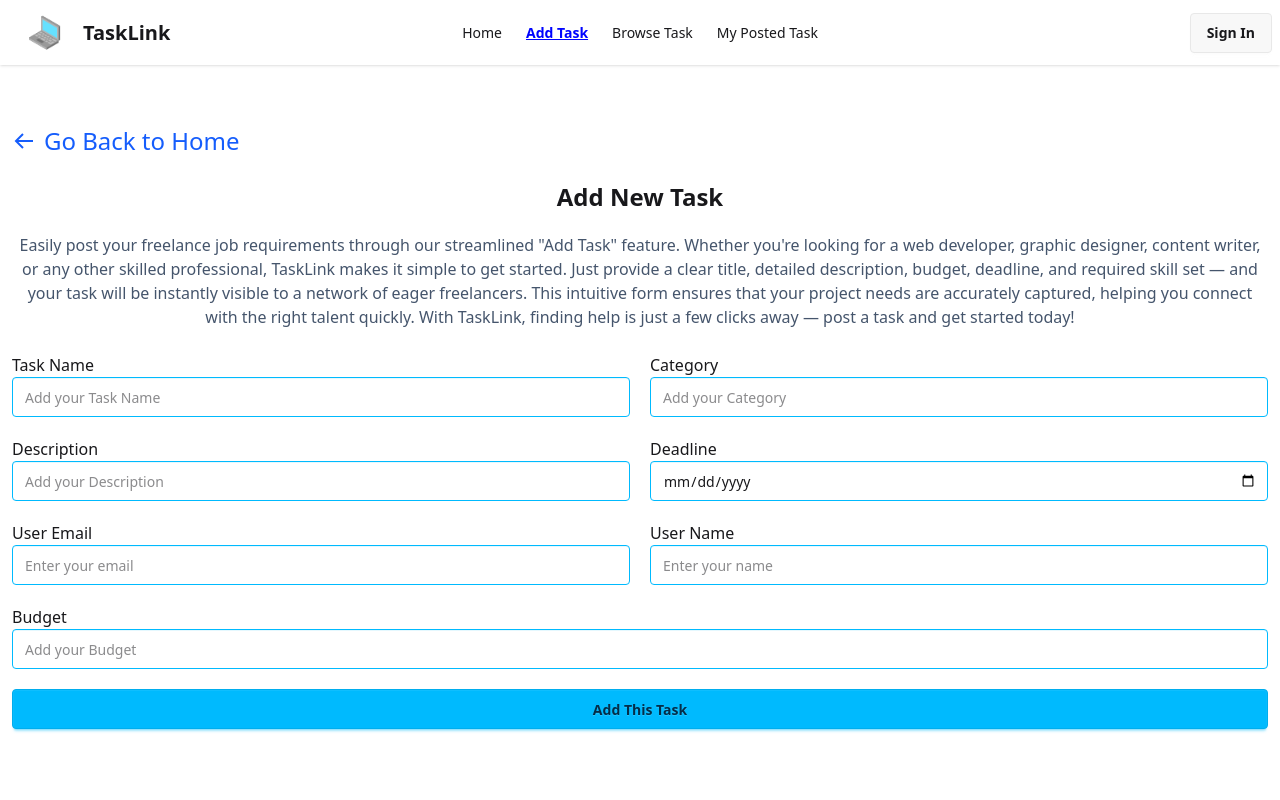
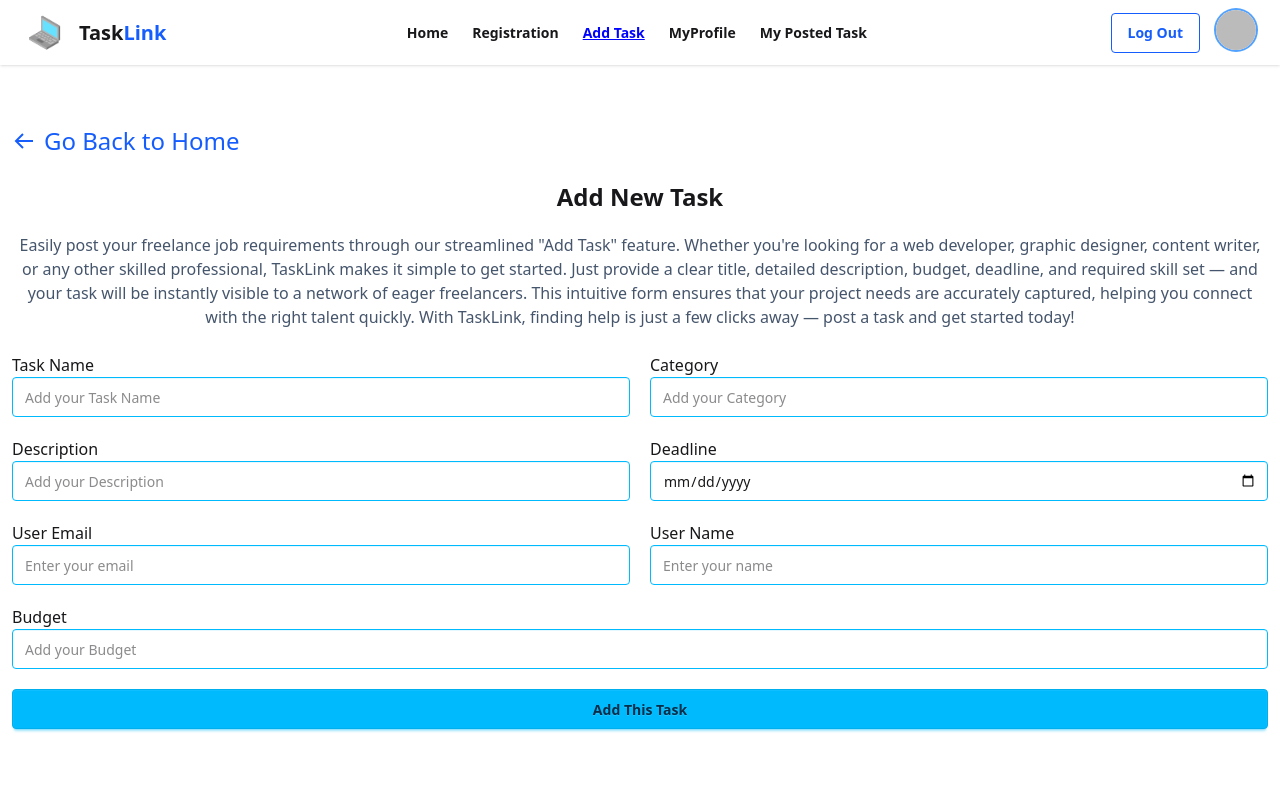
Before and after one commit to SaudaTusSahadia/TaskLink, a React (Vite) app: page /addTask in a window 1280 px wide. Shown: the top 800 px of the page. Built offline with nearby package versions, Linux system fonts and the light colour scheme; no server answers; sample sign-in values are in the browser's storage.

Commit message:
auth done

```diff
--- a/src/components/Header.jsx
+++ b/src/components/Header.jsx
@@ -1,10 +1,43 @@
-import React from 'react';
-import { NavLink } from 'react-router';
+import React, { use } from 'react';
+import { Link, NavLink } from 'react-router';
 import logo from "../assets/icons8-laptop-50.png"
 import "./Header.css";
+import { AuthContext } from '../Provider/AuthProvider';
+import { FaUserCircle } from 'react-icons/fa';
 
 
 const Header = () => {
+
+    const { user, logOut } = use(AuthContext);
+    const handleLogout = () => {
+        // console.log("user log out");
+        logOut()
+            .then(() => {
+                alert("user logged out successfully");
+            })
+            .catch((error) => {
+                console.log(error);
+            });
+    };
+
+    // const links = (
+    //     <>
+    //         <li>
+    //             <NavLink to="/">Home</NavLink>
+    //         </li>
+    //         <li>
+    //             <NavLink to="/addTask">Add Task</NavLink>
+    //         </li>
+    //         <li>
+    //             <NavLink to="/browseTask">Browse Task</NavLink>
+    //         </li>
+    //         <li>
+    //             <NavLink to="/postedTask">My Posted Task</NavLink>
+    //         </li>
+    //     </>
+    // )
+
+
 
     const links = (
         <>
@@ -12,40 +45,104 @@ const Header = () => {
                 <NavLink to="/">Home</NavLink>
             </li>
             <li>
-                <NavLink to="/addTask">Add Task</NavLink>
+                <NavLink to="/auth/register">Registration</NavLink>
             </li>
-            <li>
-                <NavLink to="/browseTask">Browse Task</NavLink>
-            </li>
-            <li>
-                <NavLink to="/postedTask">My Posted Task</NavLink>
-            </li>
+            {
+                user && <li>
+                    <NavLink to="/addTask">Add Task</NavLink>
+                </li>
+            }
+            {
+                user && <li>
+                    <NavLink to="/auth/update">MyProfile</NavLink>
+                </li>
+            }
+            {
+                user && <li>
+                    <NavLink to="/postedTask">My Posted Task</NavLink>
+                </li>
+            }
+
+
+
         </>
-    )
+    );
 
     return (
         <div>
+            {/* for dynamic title  */}
+            <title>Home | TaskLink</title>
             <div className="navbar bg-base-100 shadow-sm">
                 <div className="navbar-start">
                     <div className="dropdown">
                         <div tabIndex={0} role="button" className="btn btn-ghost lg:hidden">
-                            <svg xmlns="http://www.w3.org/2000/svg" className="h-5 w-5" fill="none" viewBox="0 0 24 24" stroke="currentColor"> <path strokeLinecap="round" strokeLinejoin="round" strokeWidth="2" d="M4 6h16M4 12h8m-8 6h16" /> </svg>
+                            <svg
+                                xmlns="http://www.w3.org/2000/svg"
+                                className="h-5 w-5"
+                                fill="none"
+                                viewBox="0 0 24 24"
+                                stroke="currentColor"
+                            >
+                                {" "}
+                                <path
+                                    strokeLinecap="round"
+                                    strokeLinejoin="round"
+                                    strokeWidth="2"
+                                    d="M4 6h16M4 12h8m-8 6h16"
+                                />{" "}
+                            </svg>
                         </div>
                         <ul
                             tabIndex={0}
-                            className="menu menu-sm dropdown-content bg-base-100 rounded-box z-1 mt-3 w-52 p-2 shadow">
+                            className="menu font-semibold menu-sm dropdown-content bg-base-100 rounded-box z-1 mt-3 w-52 p-2 shadow "
+                        >
                             {links}
                         </ul>
                     </div>
-                    <a className="btn btn-ghost text-xl"><img className='w-[40px] mr-3' src={logo} alt="logo" />TaskLink</a>
+                    <a className="btn btn-ghost text-xl">
+                        <img className="w-10" src={logo} alt="" />
+                        <p className="font-bold ml-2 hidden sm:block">
+                            Task<span className="text-blue-600">Link</span>
+                        </p>
+                    </a>
                 </div>
                 <div className="navbar-center hidden lg:flex">
-                    <ul className="menu menu-horizontal px-1">
-                        {links}
-                    </ul>
+                    <ul className="menu menu-horizontal font-semibold px-1">{links}</ul>
                 </div>
-                <div className="navbar-end">
-                    <a className="btn">Sign In</a>
+                <div className="navbar-end flex items-center gap-4 pr-4">
+                    {user ? (
+                        <button
+                            onClick={handleLogout}
+                            className="btn btn-outline text-blue-600 hover:text-white hover:bg-blue-500 transition duration-300"
+                        >
+                            Log Out
+                        </button>
+                    ) : (
+                        <Link
+                            to="/auth/login"
+                            className="btn btn-outline text-blue-600 hover:text-white hover:bg-blue-500 transition duration-300"
+                        >
+                            Login
+                        </Link>
+                    )}
+
+                    <div className="relative group">
+                        {user && user.photoURL ? (
+                            <div className="tooltip tooltip-left" data-tip={user.displayName}>
+                                <img
+                                    className="h-10 w-10 rounded-full ring-2 ring-blue-400 hover:scale-105 transition-transform duration-300"
+                                    src={user.photoURL}
+                                    alt="user"
+                                />
+                            </div>
+                        ) : (
+                            <FaUserCircle
+                                size={36}
+                                className="text-blue-600"
+                                title={user?.displayName || "Guest"}
+                            />
+                        )}
+                    </div>
                 </div>
             </div>
         </div>
--- /dev/null
+++ b/src/components/Loading.jsx
@@ -0,0 +1,13 @@
+import React from 'react';
+
+const Loading = () => {
+    return (
+        <div>
+            <div className='max-h-screen flex justify-center items-center mt-20'>
+                <span className="loading loading-spinner text-warning text-2xl"></span>
+            </div>
+        </div>
+    );
+};
+
+export default Loading;
--- a/src/main.jsx
+++ b/src/main.jsx
@@ -18,6 +18,7 @@ import Register from './Pages/Auth/Register.jsx';
 import AuthProvider from './Provider/AuthProvider.jsx';
 import AuthLayout from './Pages/Auth/AuthLayout.jsx';
 import ForgetPassword from './Pages/Auth/ForgetPassword.jsx'
+import PrivateRoute from './Provider/PrivateRoute.jsx';
 
 const router = createBrowserRouter([
   {
@@ -31,16 +32,16 @@ const router = createBrowserRouter([
       },
       {
         path: "/addTask",
-        Component: AddTasks
+        element: <PrivateRoute><AddTasks></AddTasks></PrivateRoute>
       },
       {
         path: "/taskDetails/:id",
-        Component: TaskDetails
+        element: <PrivateRoute><TaskDetails></TaskDetails></PrivateRoute>
       },
       {
         path: "/updateTask/:id",
         loader: ({params})=> fetch(`http://localhost:3000/tasks/${params.id}`),
-        Component: UpdateTask
+        element: <PrivateRoute><UpdateTask></UpdateTask></PrivateRoute>
       },
       {
         path:"/t&q",
```
